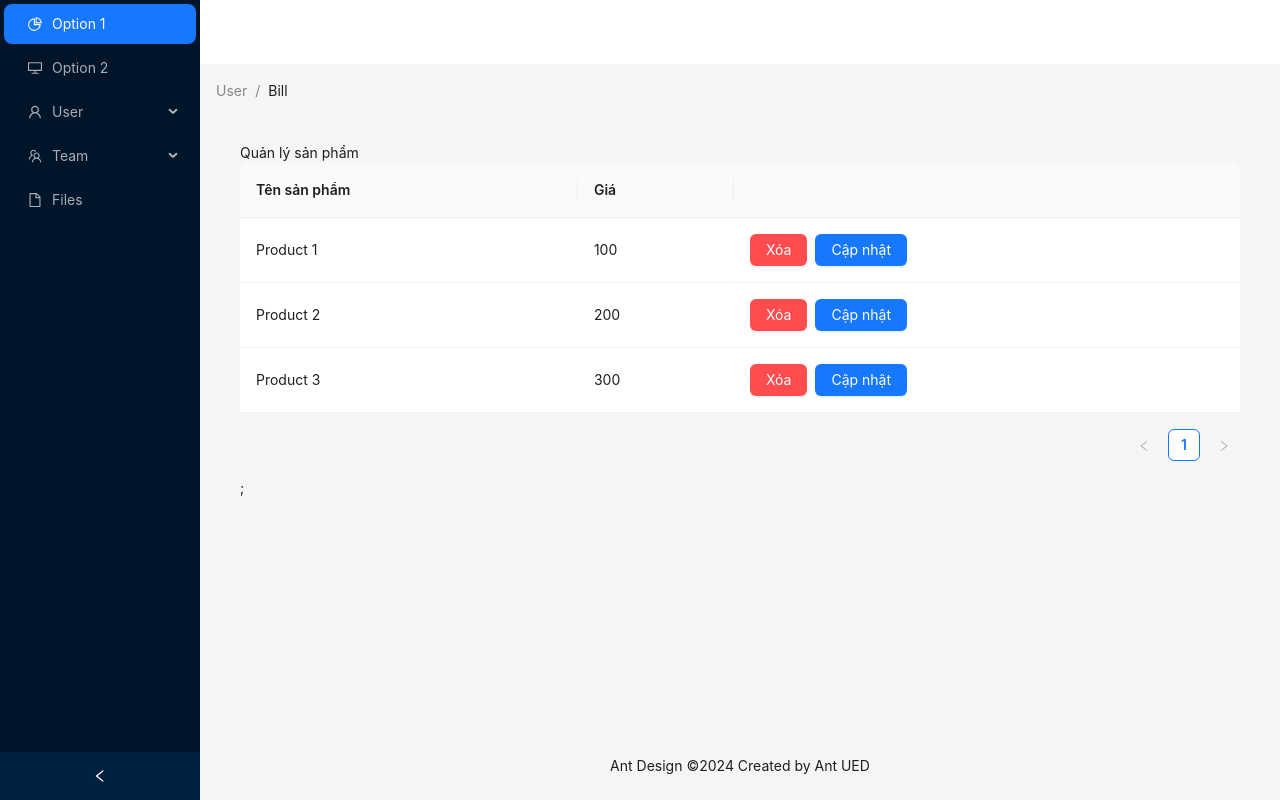
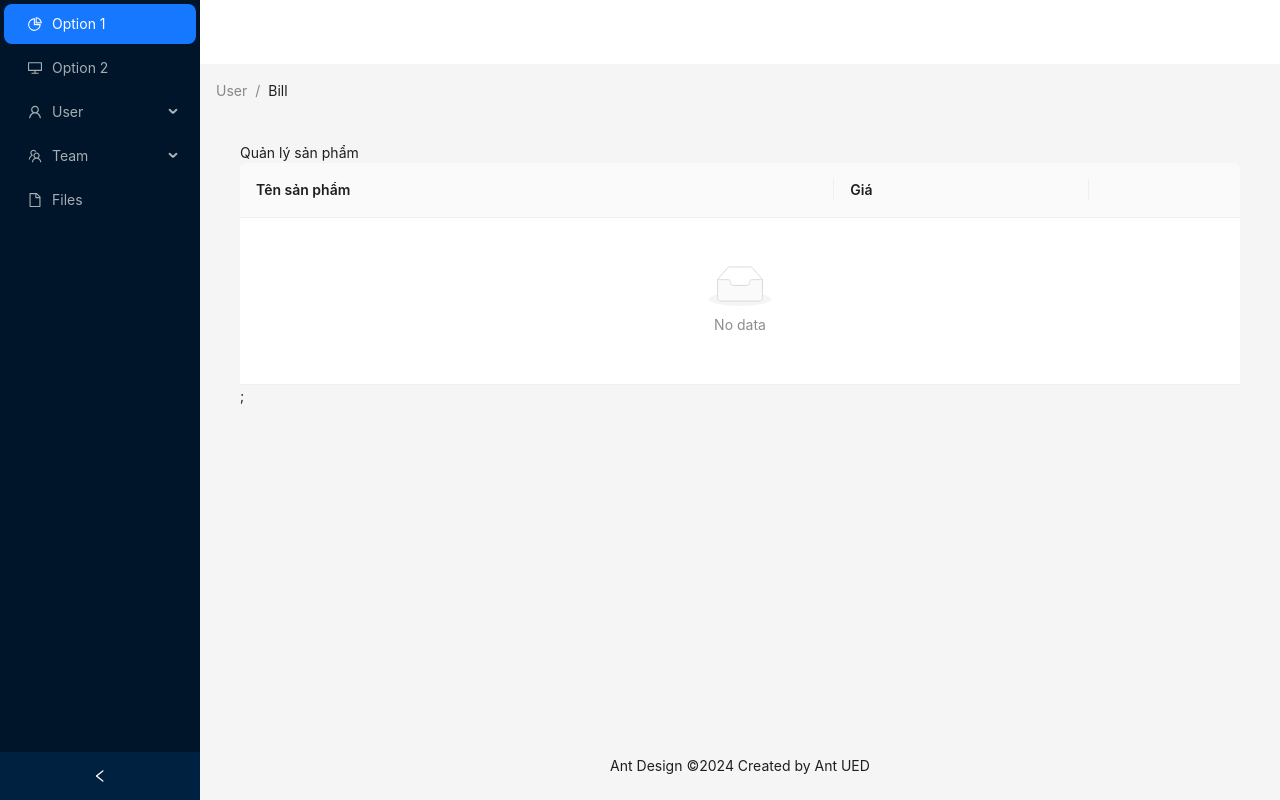
Before and after one commit to datlt2306/FPL-WEB209, a React (Vite) app: page /admin/products in a window 1280 px wide. Built offline with nearby package versions, Linux system fonts and the light colour scheme; data requests are answered from the project's data file.

Commit message:
Buổi 5: Refactor product management: Clear product data in db.json, add delete functionality in AdminProductsPage, and update package.json scripts for json-server-auth

```diff
--- a/db.json
+++ b/db.json
@@ -1,20 +1,4 @@
 {
-    "products": [
-        {
-            "id": 1,
-            "name": "Product 1",
-            "price": 100
-        },
-        {
-            "id": 2,
-            "name": "Product 2",
-            "price": 200
-        },
-        {
-            "id": 3,
-            "name": "Product 3",
-            "price": 300
-        }
-    ],
-    "users": []
+  "products": [],
+  "users": []
 }
--- a/package.json
+++ b/package.json
@@ -5,6 +5,7 @@
     "type": "module",
     "scripts": {
         "dev": "vite",
+        "server": "json-server-auth db.json",
         "build": "tsc -b && vite build",
         "lint": "eslint .",
         "preview": "vite preview"
--- a/src/pages/(admin)/products/page.tsx
+++ b/src/pages/(admin)/products/page.tsx
@@ -1,10 +1,11 @@
 /* eslint-disable @typescript-eslint/no-explicit-any */
-import { useQuery } from "@tanstack/react-query";
+import { useMutation, useQuery, useQueryClient } from "@tanstack/react-query";
 import { Button, Space, Table } from "antd";
 import React from "react";
 import { Link } from "react-router-dom";
 
 const AdminProductsPage = () => {
+    const queryClient = useQueryClient();
     const { data, isLoading } = useQuery({
         queryKey: ["PRODUCTS_KEY"],
         queryFn: async () => {
@@ -17,6 +18,19 @@ const AdminProductsPage = () => {
             }));
         },
     });
+    const { mutate } = useMutation({
+        mutationFn: async (id: number) => {
+            await fetch(`http://localhost:3000/products/${id}`, { method: "DELETE" });
+        },
+        onSuccess: () => {
+            alert("Xóa thành công");
+            // rerender - call lại API
+            queryClient.invalidateQueries({
+                queryKey: ["PRODUCTS_KEY"],
+            });
+        },
+    });
+
     const columns = [
         {
             title: "Tên sản phẩm",
@@ -33,7 +47,7 @@ const AdminProductsPage = () => {
             render: (_: any, item: any) => {
                 return (
                     <Space>
-                        <Button type="primary" danger>
+                        <Button type="primary" danger onClick={() => mutate(item.id)}>
                             Xóa
                         </Button>
                         <Link to={`/admin/${item.id}/edit`}>
@@ -53,3 +67,8 @@ const AdminProductsPage = () => {
 };
 
 export default AdminProductsPage;
+/**
+ * 1. client state và server state là gì? khi nào sử dụng?
+ * 2. useQuery ( queryKey, queryFn) là gì?
+ * 3. Code lại bài hôm nay
+ */
```
Lines whose indentation alone changed are shown as unchanged.
